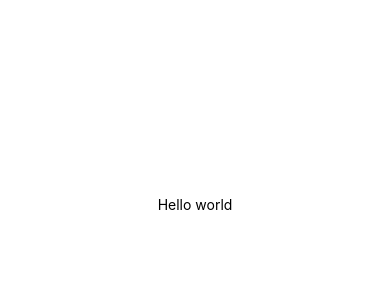
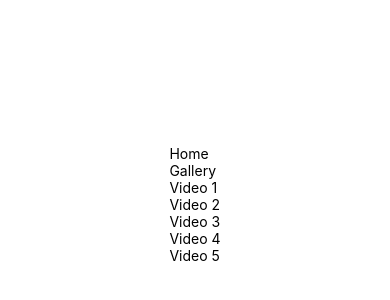
Before and after one commit to a-messy-duo/video-editor, a React Native app: screen / in a window 390 px wide. Shown: the part 218-518 px from the top of the page. Built offline with nearby package versions, Linux system fonts and the light colour scheme.

Commit message:
feat: Add video architecture

```diff
--- a/App.tsx
+++ b/App.tsx
@@ -1,10 +1,11 @@
 import { StatusBar } from "expo-status-bar";
 import { StyleSheet, Text, View } from "react-native";
+import Home from "./src/features/Home";
 
 export default function App() {
   return (
     <View style={styles.container}>
-      <Text>Hello world</Text>
+      <Home />
       <StatusBar style="auto" />
     </View>
   );
--- /dev/null
+++ b/src/features/Home.tsx
@@ -0,0 +1,14 @@
+import { FunctionComponent } from "react";
+import { Text, View } from "react-native";
+import Gallery from "./gallery/Gallery";
+
+const Home: FunctionComponent = () => {
+  return (
+    <View>
+      <Text>Home</Text>
+      <Gallery />
+    </View>
+  );
+};
+
+export default Home;
--- /dev/null
+++ b/src/features/gallery/Gallery.tsx
@@ -0,0 +1,16 @@
+import { FunctionComponent } from "react";
+import { Text, View } from "react-native";
+import Video from "../video/Video";
+
+const Gallery: FunctionComponent = () => {
+  return (
+    <View>
+      <Text>Gallery</Text>
+      {[1, 2, 3, 4, 5].map((item) => (
+        <Video key={item} id={item} />
+      ))}
+    </View>
+  );
+};
+
+export default Gallery;
--- /dev/null
+++ b/src/features/video/Video.tsx
@@ -0,0 +1,16 @@
+import { FunctionComponent } from "react";
+import { Text, View } from "react-native";
+
+type VideoProps = {
+  id: number;
+};
+
+const Video: FunctionComponent<VideoProps> = ({ id }) => {
+  return (
+    <View>
+      <Text>Video {id}</Text>
+    </View>
+  );
+};
+
+export default Video;
```
Also changed, not shown: src/features/video/edit/EditVideo.tsx (added, +8 -0 lines), 2 other files (tests, documents, lock files or other folders).
